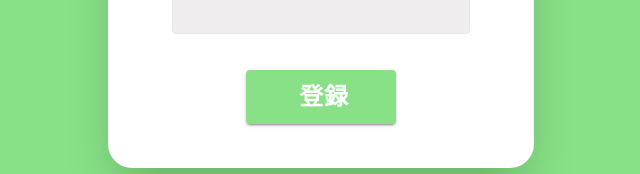
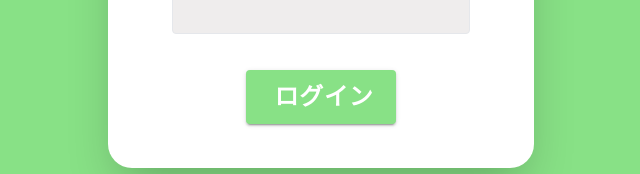
Before and after one commit to Fuuma0000/zanpy, a React (Create React App) app: page / in a window 1280 px wide. Shown: the part 499-673 px from the top of the page, without its empty margins (319-959 px from the left). Built offline with nearby package versions, Linux system fonts and the light colour scheme.

Commit message:
[fix]ログインになってなかった

```diff
--- a/src/components/LoginForm.jsx
+++ b/src/components/LoginForm.jsx
@@ -53,7 +53,7 @@ const LoginForm = () => {
             className='w-6/12 '
             onClick={() => navigate("/my-area")}
           >
-            登録
+            ログイン
           </Button>
         </div>
       </form>
```
